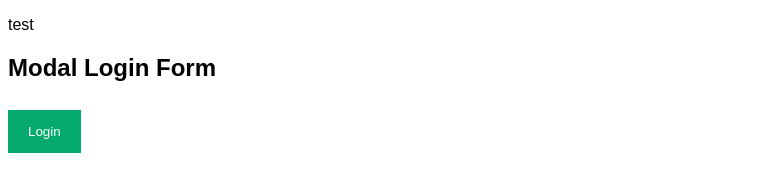
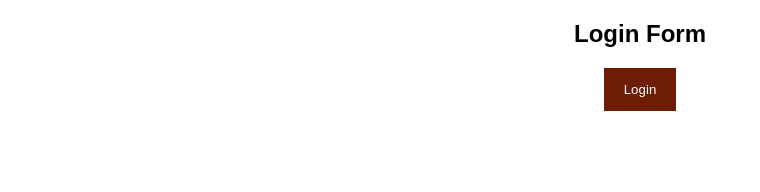
Before and after one commit to EthanOB/Build4GoodEdu, a plain HTML site: page FrontEnd.html in a window 1280 px wide. Shown: the whole page, without its empty margins (0-760 px from the left). Drawn offline with Linux system fonts and the light colour scheme.

Commit message:
change frontend

```diff
--- a/FrontEnd.html
+++ b/FrontEnd.html
@@ -1,15 +1,7 @@
-<!doctype html>
-<html>
-  <head>
-    <title>Aggie Jokez</title>
-  </head>
-  <body>
-    <p>test</p>
-  </body>
-</html>
 <!DOCTYPE html>
 <html>
 <head>
+  <meta charset="utf-8">
   <meta name="viewport" content="width=device-width, initial-scale=1">
   <style>
   body {font-family: Arial, Helvetica, sans-serif;}
@@ -24,15 +16,21 @@
     box-sizing: border-box;
   }
 
+  h2{
+    text-align:center;
+  }
+
   /* Set a style for all buttons */
   button {
-    background-color: #04AA6D;
+    background-color: #6e1c03;
     color: white;
     padding: 14px 20px;
     margin: 8px 0;
     border: none;
     cursor: pointer;
     width: 100%;
+    display:block;
+    margin:auto
   }
 
   button:hover {
@@ -136,7 +134,7 @@
   </head>
   <body>
 
-  <h2>Modal Login Form</h2>
+  <h2>Login Form</h2>
 
   <button onclick="document.getElementById('id01').style.display='block'" style="width:auto;">Login</button>
 
```
